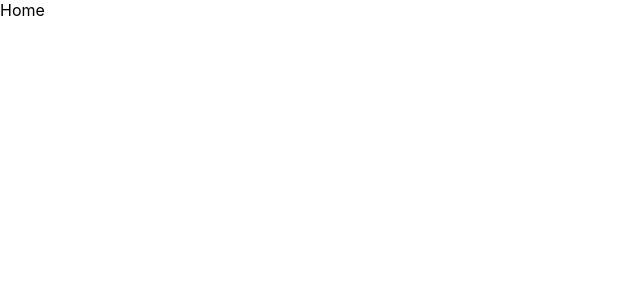
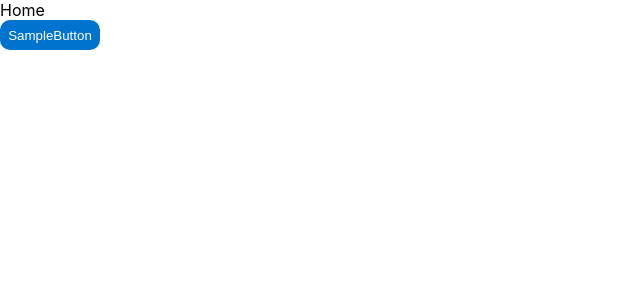
Before and after one commit to WebStudyBiz/SNS_front, a React (Create React App) app: page / in a window 1280 px wide. Shown: the top 300 px of the page, without its empty margins (0-640 px from the left). Built offline with nearby package versions, Linux system fonts and the light colour scheme.

Commit message:
feat: Styled Component 적용

```diff
--- a/src/components/ButtonSample.js
+++ b/src/components/ButtonSample.js
@@ -0,0 +1,22 @@
+import React from "react";
+import { styled } from "styled-components";
+
+const StyledSampleButton = styled.button`
+  color: #fff;
+  background-color: #0073cf;
+  border: none;
+  border-radius: 10px;
+  height: 30px;
+  width: 100px;
+  cursor: pointer;
+`;
+
+function ButtonSample() {
+  return (
+    <StyledSampleButton onClick={() => alert("Hello")}>
+      SampleButton
+    </StyledSampleButton>
+  );
+}
+
+export default ButtonSample;
--- a/src/pages/Home.js
+++ b/src/pages/Home.js
@@ -1,7 +1,13 @@
 import React from "react";
+import ButtonSample from "../components/ButtonSample";
 
 function Home() {
-  return <div>Home</div>;
+  return (
+    <div>
+      <div>Home</div>
+      <ButtonSample />
+    </div>
+  );
 }
 
 export default Home;
```
